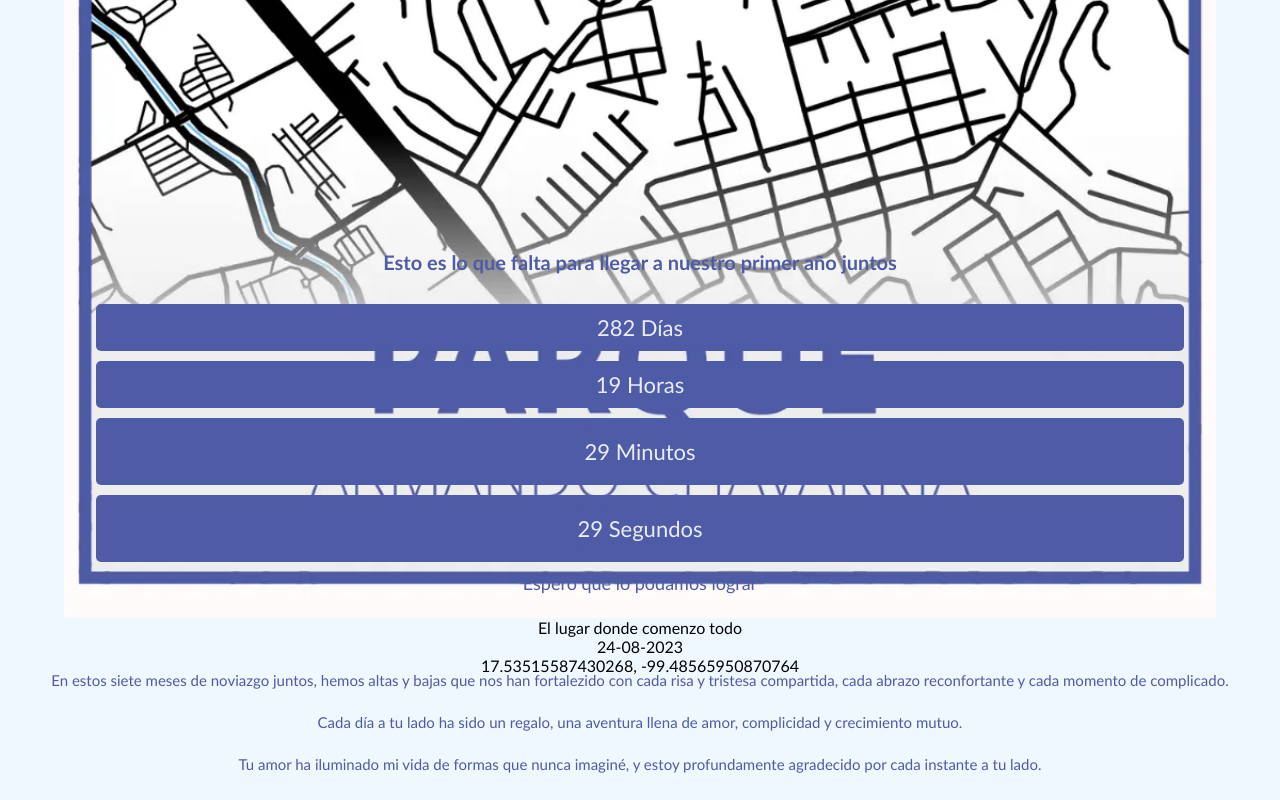
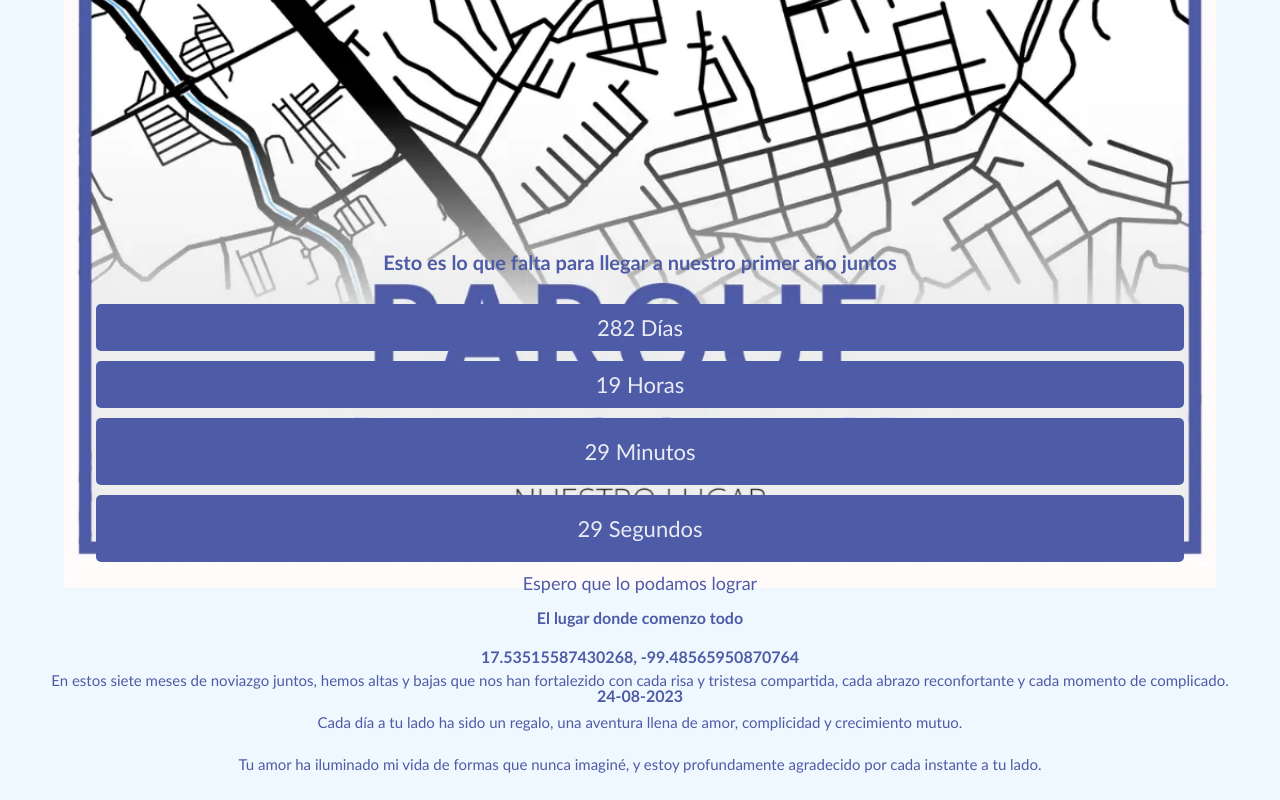
Before and after one commit to AmorYParejas/7meses, a plain HTML site: page home.html in a window 1280 px wide. Shown: the part 600-1400 px from the top of the page. Drawn offline with Linux system fonts and the light colour scheme.

Commit message:
correccion

```diff
--- a/home.html
+++ b/home.html
@@ -10,8 +10,9 @@
     <section id="mapa">
         <img src="img/mapa.webp" alt="mapa">
         <span>El lugar donde comenzo todo</span>
+        <span>17.53515587430268, -99.48565950870764</span>
         <span>24-08-2023</span>
-        <span>17.53515587430268, -99.48565950870764</span>
+
     </section>
 
     <section id="contenedor-contador">
--- a/styles/home.css
+++ b/styles/home.css
@@ -21,6 +21,12 @@ section{
     justify-content: center;
     flex-direction: column;
     backdrop-filter: blur(50%);
+}
+
+#mapa span{
+    margin-top: 20px;
+    color: #4E5BA6;
+    font-weight: bolder;
 }
 
 section img{
@@ -84,4 +90,5 @@ section img{
 
   #dedicatoria p{
     padding: 12px;
+
   }
```
Also changed, not shown: styles/index.css (+5 -2 lines).
